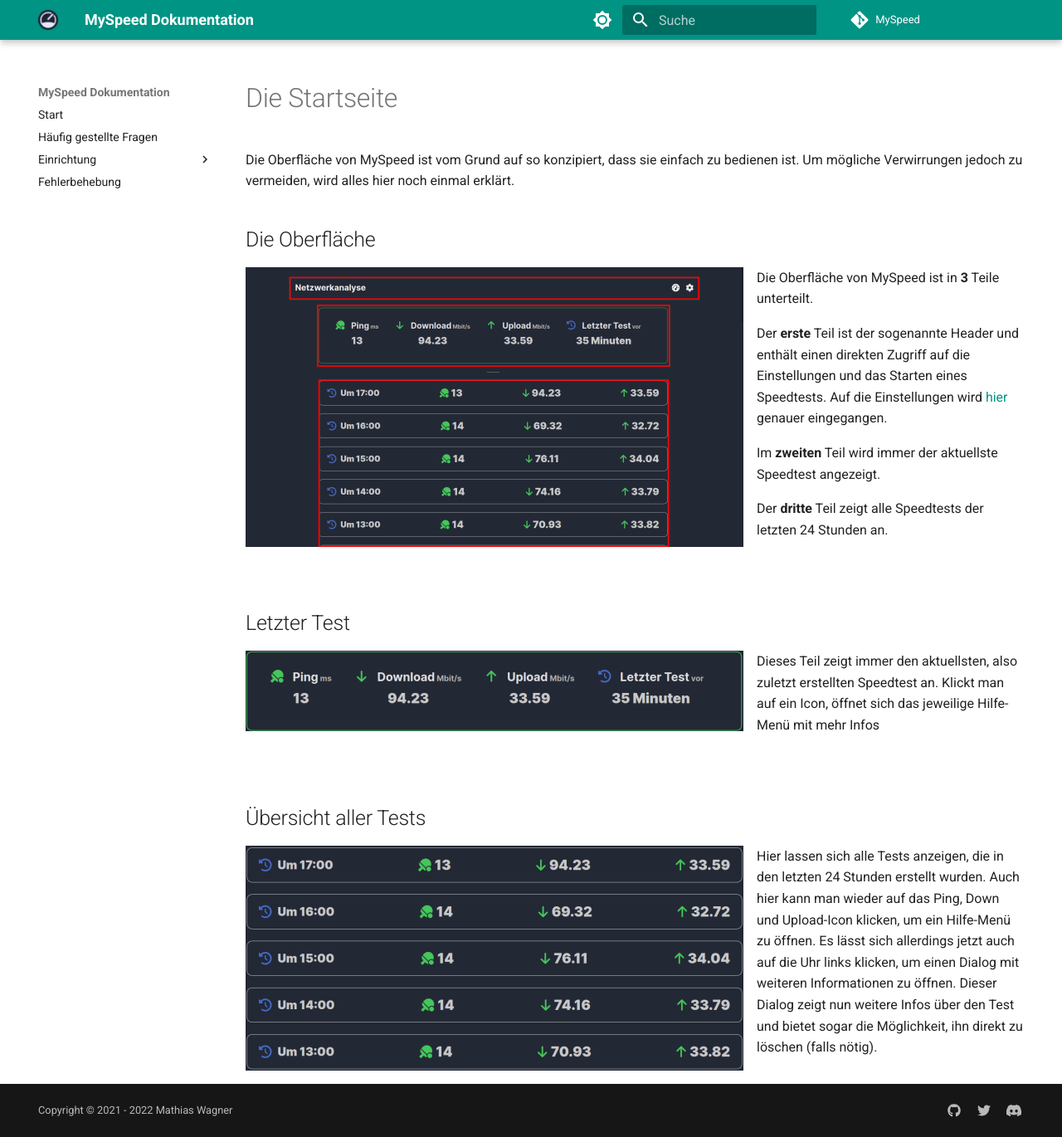
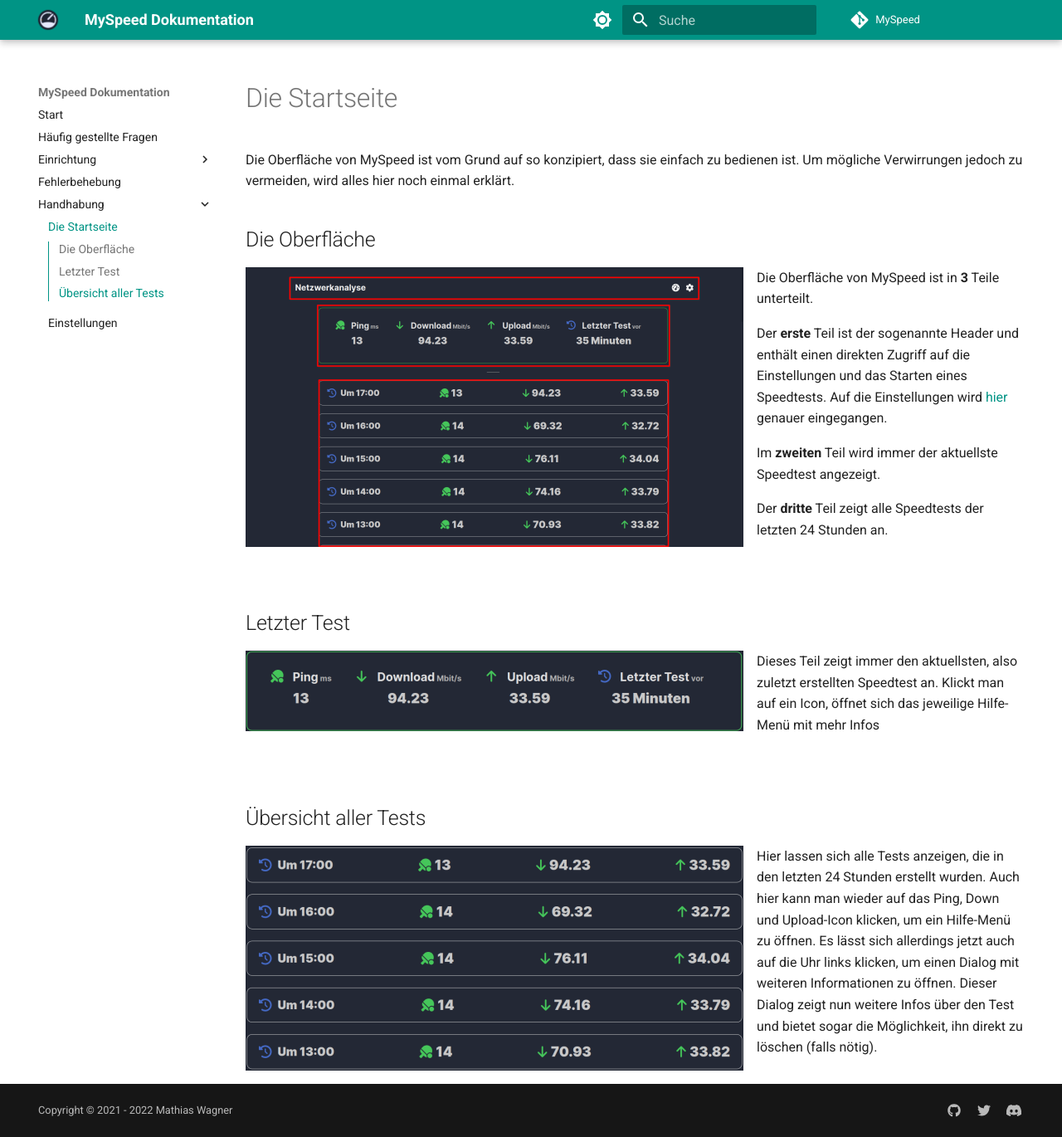
Before and after one commit to gnmyt/myspeed, an MkDocs documentation site: the page built from docs/instructions/main.md, in a window 1280 px wide and 1370 px high. Shown: the whole window at 83% size. Built offline with MkDocs 1.6.1 and Material for MkDocs 9.7.7, drawn with Linux system fonts in a browser that asks for light colours; comment, search, counter and statistics services are not loaded.

Commit message:
Added the instructions to the mkdocs.yml navigation

```diff
--- a/mkdocs.yml
+++ b/mkdocs.yml
@@ -56,3 +56,6 @@
       - Linux: setup/linux.md
       - Windows: setup/windows.md
   - Fehlerbehebung: troubleshooting.md
+  - Handhabung:
+      - Die Startseite: instructions/main.md
+      - Einstellungen: instructions/settings.md
```
